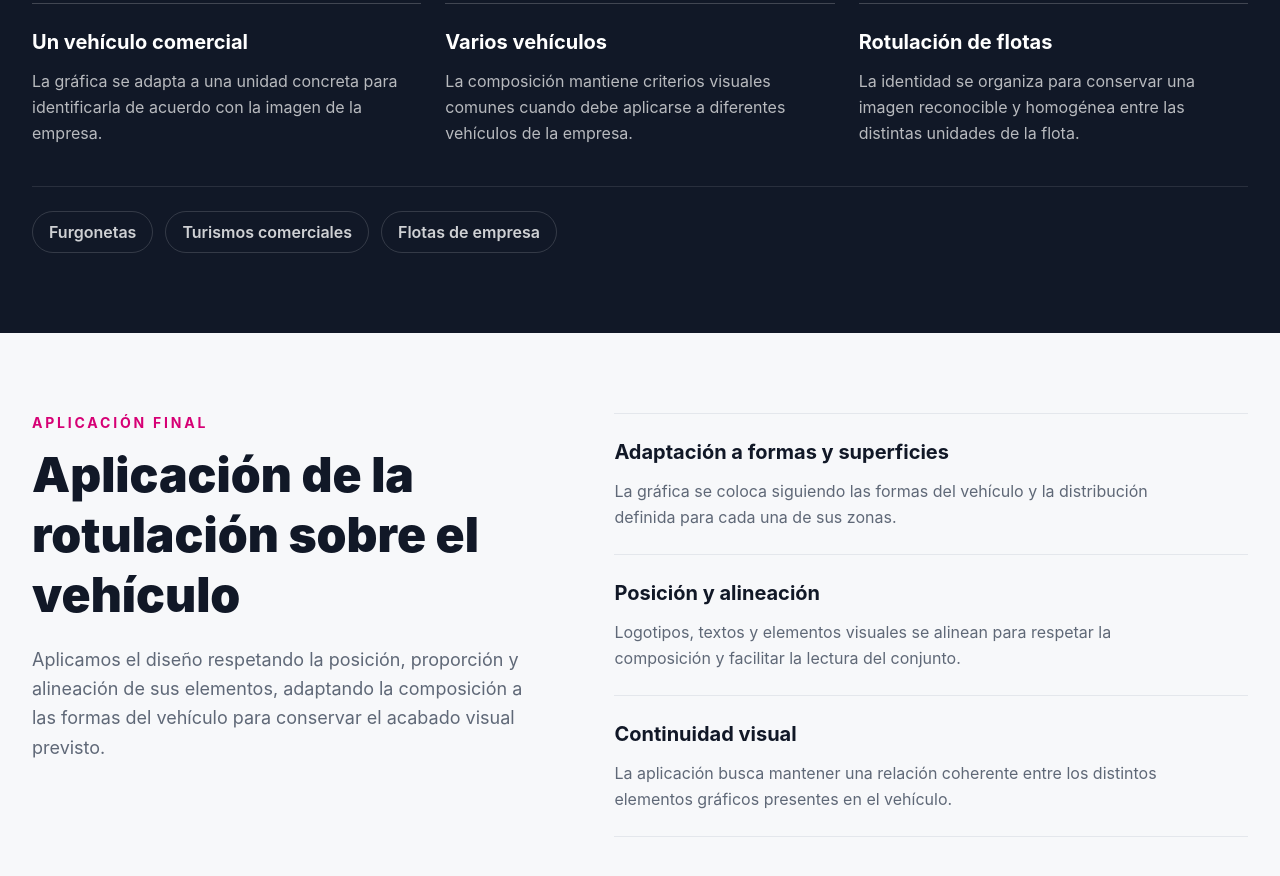
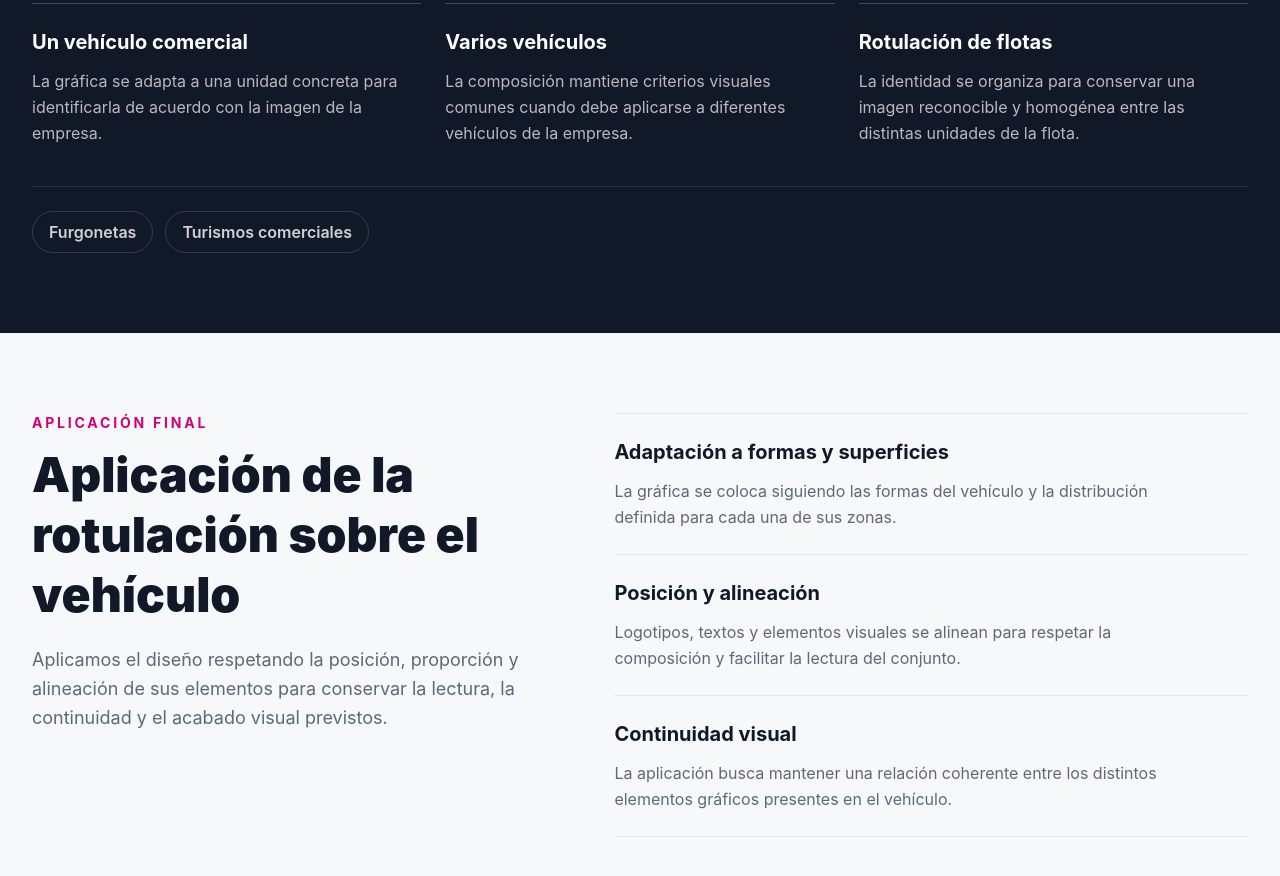
Before and after one commit to MC-19/grupoclavd-web, an Astro site: page /servicios/rotulacion/vehiculos in a window 1280 px wide. Shown: the part 2688-3564 px from the top of the page. Built offline with nearby package versions, Linux system fonts and the light colour scheme; Astro itself is replaced by a stand-in of ours.

Commit message:
feat(rotulacion): refine vehicle signage components by removing redundant fleet label, enhancing installation description, and updating solutions description for clarity

```diff
--- a/src/components/sections/rotulacion/vehicle-signage/VehicleSignageFleets.astro
+++ b/src/components/sections/rotulacion/vehicle-signage/VehicleSignageFleets.astro
@@ -61,9 +61,6 @@ const fleetScopes = [
       <span class="rounded-full border border-white/15 px-4 py-2 font-semibold text-white/80">
         Turismos comerciales
       </span>
-      <span class="rounded-full border border-white/15 px-4 py-2 font-semibold text-white/80">
-        Flotas de empresa
-      </span>
     </div>
   </Container>
 </section>
--- a/src/components/sections/rotulacion/vehicle-signage/VehicleSignageInstallation.astro
+++ b/src/components/sections/rotulacion/vehicle-signage/VehicleSignageInstallation.astro
@@ -40,8 +40,8 @@ const applicationPoints = [
           class="mt-5 max-w-xl text-lg leading-relaxed text-(--color-foreground-muted)"
         >
           Aplicamos el diseño respetando la posición, proporción y alineación de
-          sus elementos, adaptando la composición a las formas del vehículo para
-          conservar el acabado visual previsto.
+          sus elementos para conservar la lectura, la continuidad y el acabado
+          visual previstos.
         </p>
       </div>
 
--- a/src/components/sections/rotulacion/vehicle-signage/VehicleSignageSolutions.astro
+++ b/src/components/sections/rotulacion/vehicle-signage/VehicleSignageSolutions.astro
@@ -6,7 +6,7 @@ const solutions = [
     number: "01",
     title: "Rotulación integral",
     description:
-      "Una propuesta gráfica planteada para transformar la imagen del conjunto del vehículo y darle una presencia visual unificada.",
+      "Aplicación gráfica planteada para cubrir gran parte del vehículo y conseguir una imagen visual unificada.",
   },
   {
     number: "02",
```
